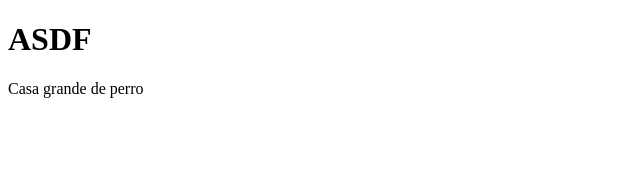
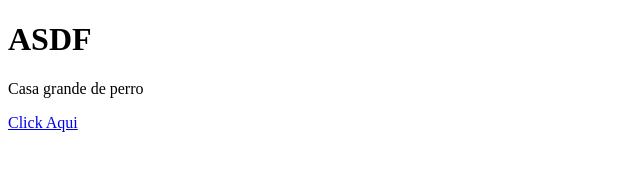
Before and after one commit to rNeider/Git-prueba, a plain HTML site: page index.html in a window 1280 px wide. Shown: the full height of the page, 0-640 px from the left. Drawn offline with Linux system fonts and the light colour scheme.

Commit message:
se agrego el hipervinculo

```diff
--- a/index.html
+++ b/index.html
@@ -11,6 +11,6 @@
 <body>
     <h1>ASDF </h1>
     <p>Casa grande de perro</p>
-    <a href="https://mail.google.com/mail/u/1/#inbox"></a>
+    <a href="https://mail.google.com/mail/u/1/#inbox">Click Aqui</a>
 </body>
 </html>
```
